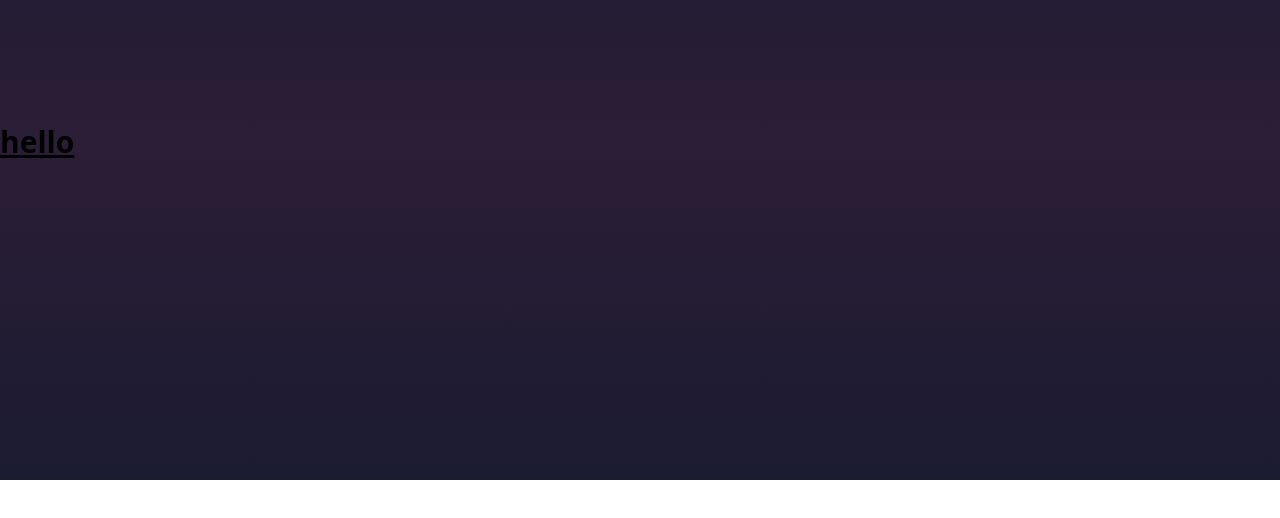
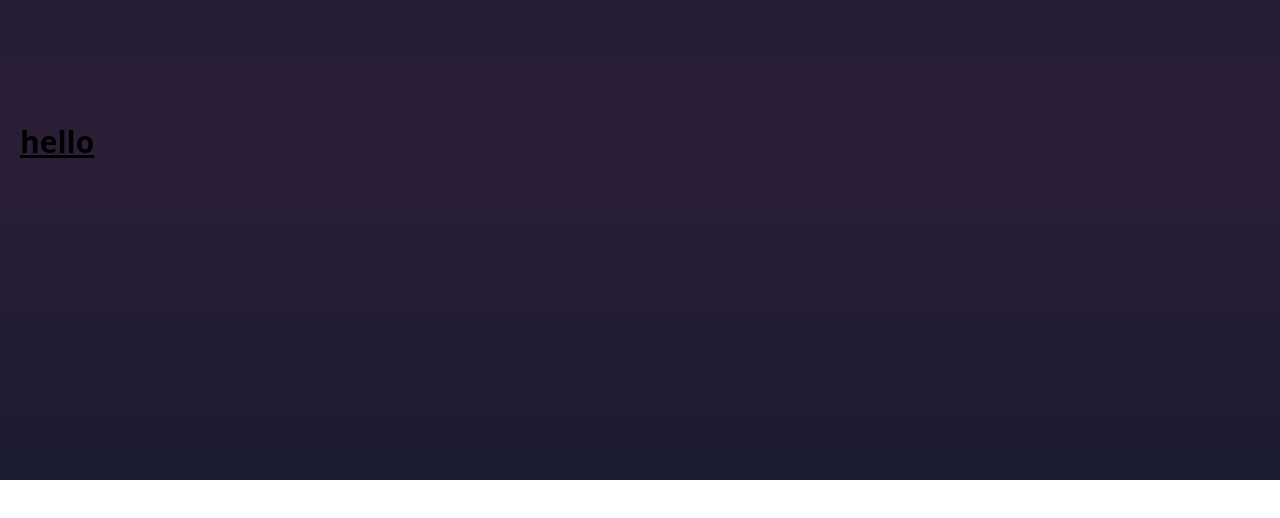
Before and after one commit to HumayunKabirSobuj/metro-solver, a React (Vite) app: page / in a window 1280 px wide. Shown: the part 196-714 px from the top of the page. Built offline with nearby package versions, Linux system fonts and the light colour scheme.

Commit message:
margin modify

```diff
--- a/src/App.jsx
+++ b/src/App.jsx
@@ -1,13 +1,12 @@
-
 import './App.css'
 
 function App() {
-
-
   return (
-   <div className='bg-custom-gradient'>
-   <h1 className='text-3xl font-bold underline py-80 '>hello</h1>
-   </div>
+    <div className='bg-custom-gradient'>
+      <div className='max-w-[1240px] mx-auto'>
+        <h1 className='text-3xl font-bold underline py-80'>hello</h1>
+      </div>
+    </div>
   )
 }
 
```
